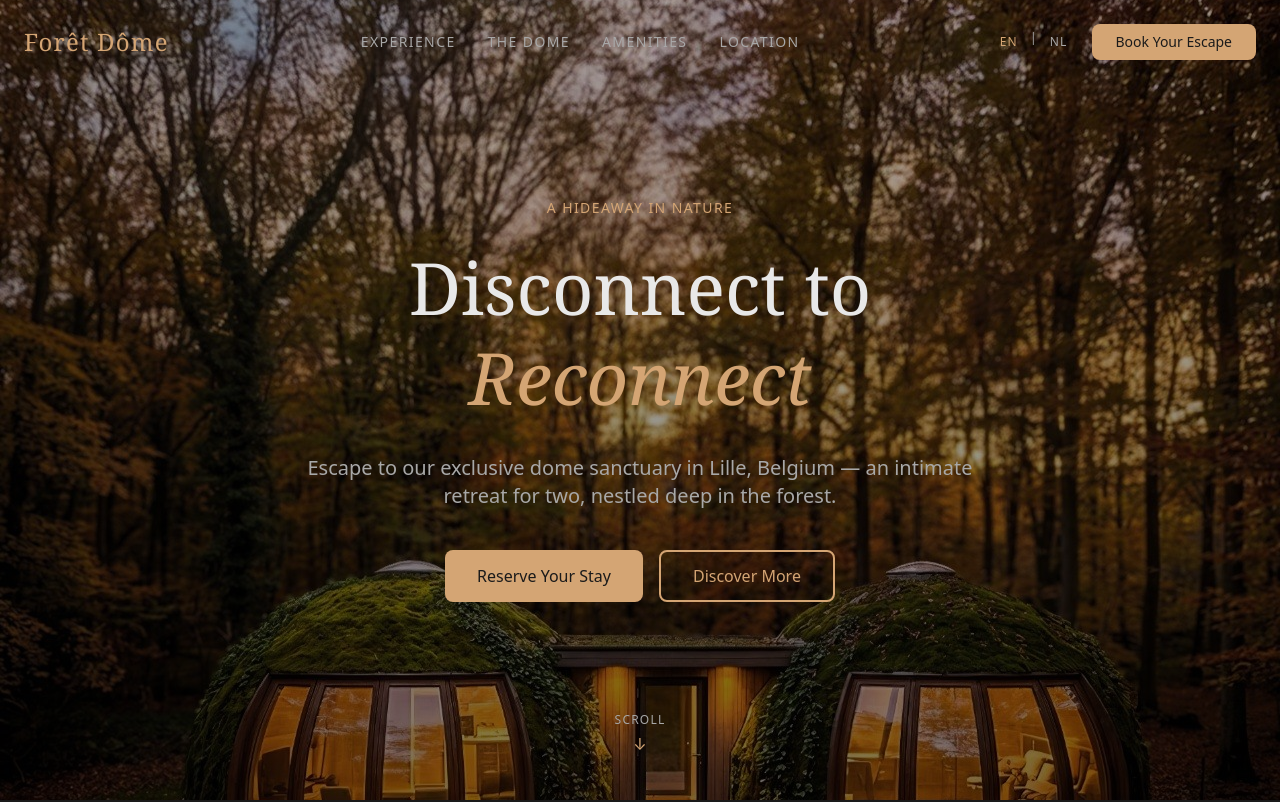
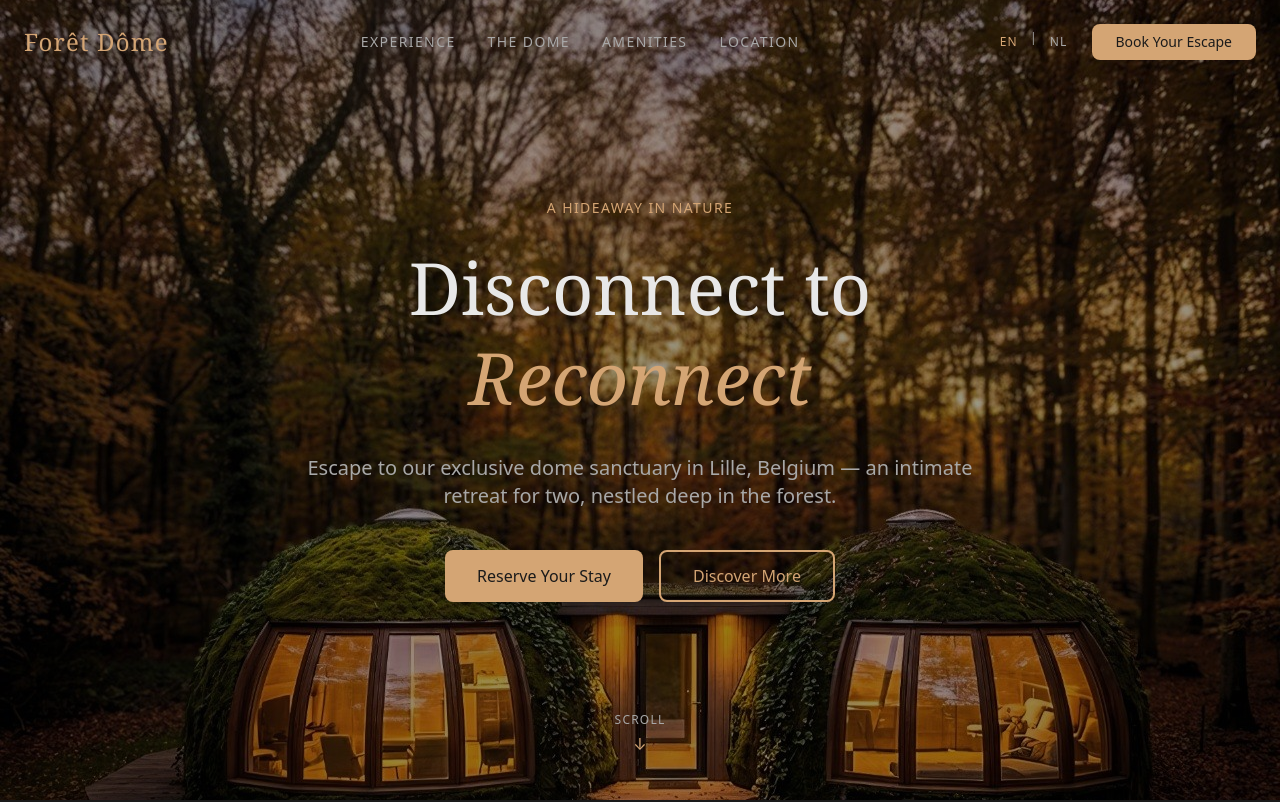
Before and after one commit to TNLConsulting/escapia, a Next.js app: page / in a window 1280 px wide. Shown: the top 802 px of the page. Built offline with nearby package versions, Linux system fonts and the light colour scheme.

Commit message:
Revert "Fix: background-position lower to show domes better"
This reverts commit 0e94a87be3b5f419838cb215227245ef504c3b40.

```diff
--- a/src/components/Hero.tsx
+++ b/src/components/Hero.tsx
@@ -11,13 +11,10 @@ export function Hero() {
   return (
     <section
       id="hero"
-      className="relative w-full h-screen flex flex-col items-center justify-center"
+      className="relative w-full h-screen bg-cover bg-center flex flex-col items-center justify-center"
       style={{
-        backgroundImage: "linear-gradient(rgba(0,0,0,0.3), rgba(0,0,0,0.5)), url('/dome-twin.jpg')",
+        backgroundImage: "linear-gradient(rgba(0,0,0,0.4), rgba(0,0,0,0.4)), url('/dome-twin.jpg')",
         backgroundColor: "#1a1a1a",
-        backgroundSize: "cover",
-        backgroundPosition: "center 30%",
-        backgroundAttachment: "fixed",
       }}
     >
       {/* Navigation (Floating) */}
```
